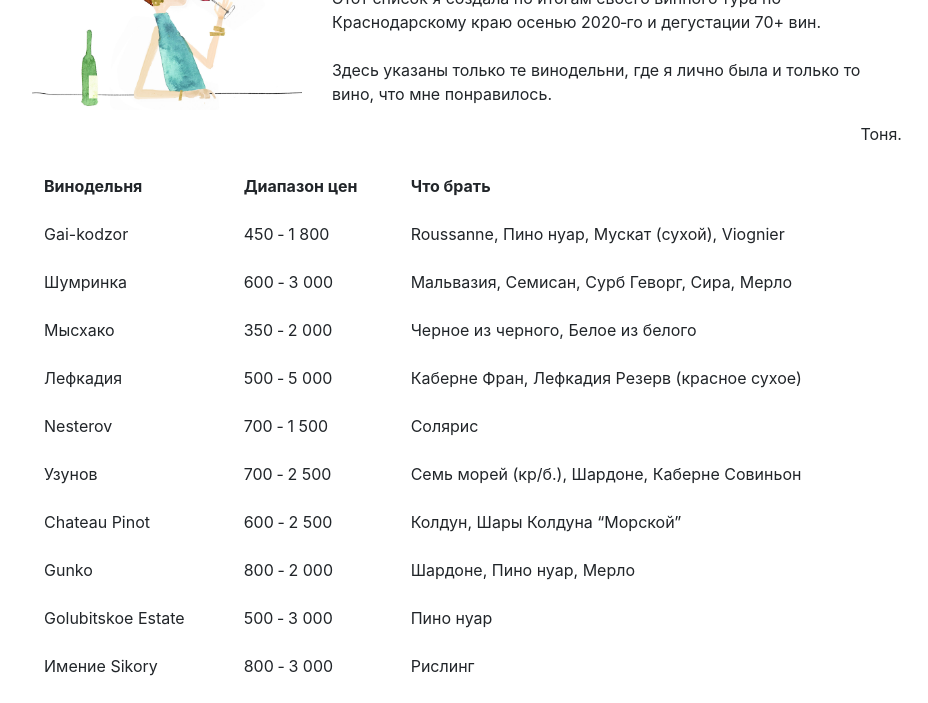
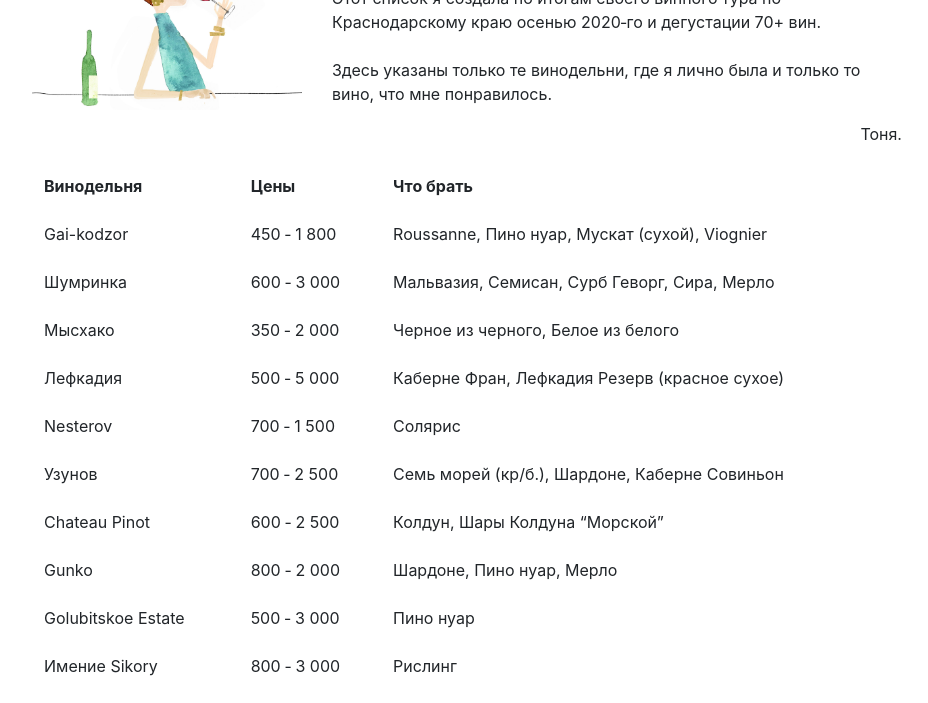
Before and after one commit to tonyapopova/tonyapopova.github.io, a plain HTML site: page index.html in a window 1280 px wide. Shown: the part 70-773 px from the top of the page, without its empty margins (173-1101 px from the left). Drawn offline with nearby package versions, Linux system fonts and the light colour scheme.

Commit message:
Update index.html

```diff
--- a/index.html
+++ b/index.html
@@ -44,7 +44,7 @@
                         <thead>
                             <tr>
                                 <th scope="col">Винодельня</th>
-                                <th scope="col">Диапазон цен</th>
+                                <th scope="col">Цены</th>
                                 <th scope="col">Что брать</th>
                             </tr>
                         </thead>
```
